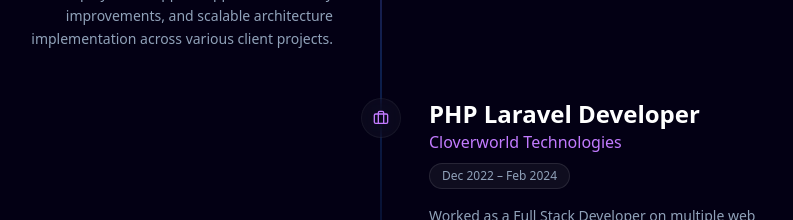
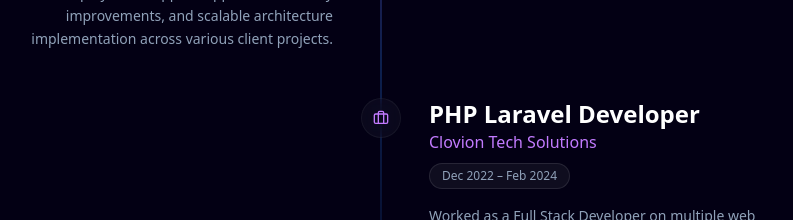
Before and after one commit to developer-austin-r/about_me, a Next.js app: page / in a window 1280 px wide. Shown: the part 5200-5420 px from the top of the page, without its empty margins (259-1052 px from the left). Built offline with nearby package versions, Linux system fonts and the light colour scheme.

Commit message:
Update company name from Cloverworld to Clovion Tech Solutions

```diff
--- a/src/data/index.ts
+++ b/src/data/index.ts
@@ -142,7 +142,7 @@ export const PORTFOLIO_DATA = {
     {
       id: 2,
       role: "PHP Laravel Developer",
-      company: "Cloverworld Technologies",
+      company: "Clovion Tech Solutions",
       duration: "Dec 2022 – Feb 2024",
       description: "Worked as a Full Stack Developer on multiple web applications using Core PHP, Laravel, MySQL, JavaScript, and modern frontend technologies. Contributed to feature development, production issue handling, bug fixing, backend API development, and application optimization across various client projects. Took ownership of assigned modules and collaborated with the team to deliver scalable, reliable, and production-ready solutions."
     }
```
